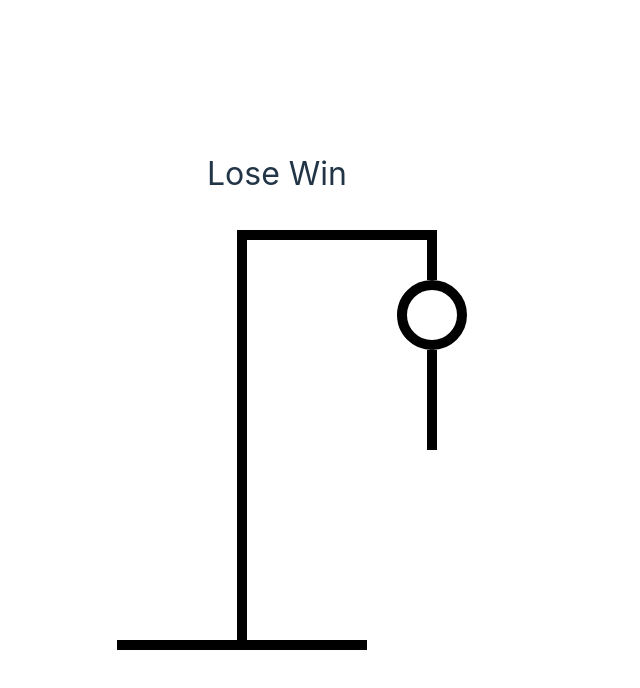
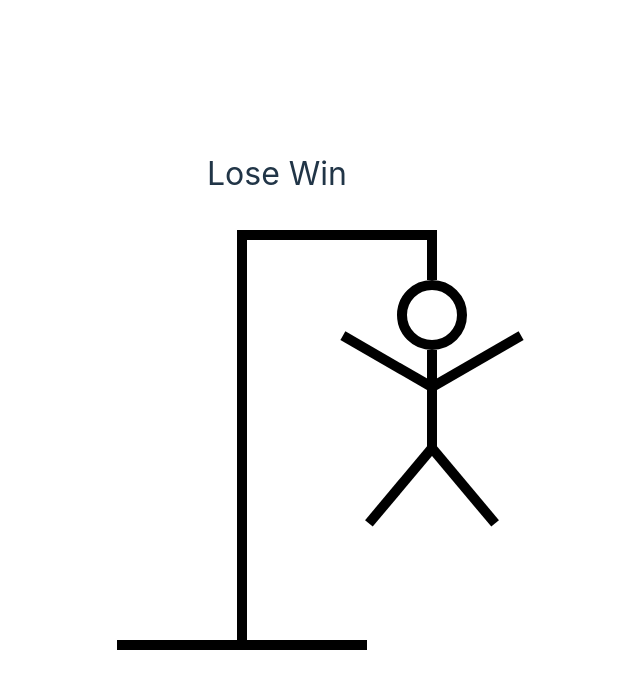
Before and after one commit to ahgeak/hangman_game_typescript, a React (Vite) app: page / in a window 1280 px wide. Shown: the top 688 px of the page, without its empty margins (363-1003 px from the left). Built offline with nearby package versions, Linux system fonts and the light colour scheme.

Commit message:
added stick figure arms and legs to drawing.tsx

```diff
--- a/src/HangmanDrawing.tsx
+++ b/src/HangmanDrawing.tsx
@@ -25,11 +25,75 @@ const BODY = (
   />
 );
 
+const RIGHT_ARM = (
+    <div
+      style={{
+        width: "100px",
+        height: "10px",
+        background: "black",
+        position: "absolute",
+        top: "150px",
+        right: "-100px",
+        rotate: "-30deg",
+        transformOrigin: "left bottom",
+      }}
+    />
+  );
+
+  const LEFT_ARM = (
+    <div
+      style={{
+        width: "100px",
+        height: "10px",
+        background: "black",
+        position: "absolute",
+        top: "150px",
+        right: "10px",
+        rotate: "30deg",
+        transformOrigin: "right bottom",
+      }}
+    />
+  );
+
+  const RIGHT_LEG = (
+    <div
+      style={{
+        width: "100px",
+        height: "10px",
+        background: "black",
+        position: "absolute",
+        top: "210px",
+        right: "-90px",
+        rotate: "50deg",
+        transformOrigin: "left bottom",
+      }}
+    />
+  );
+
+  const LEFT_LEG = (
+    <div
+      style={{
+        width: "100px",
+        height: "10px",
+        background: "black",
+        position: "absolute",
+        top: "210px",
+        right: 0,
+        rotate: "-50deg",
+        transformOrigin: "right bottom",
+      }}
+    />
+  );
+
 export function HangmanDrawing() {
   return (
     <div style={{ position: "relative" }}>
       {HEAD}
       {BODY}
+      {RIGHT_ARM}
+      {LEFT_ARM}
+      {RIGHT_LEG}
+      {LEFT_LEG}
       <div
         style={{
           height: "50px",
```
